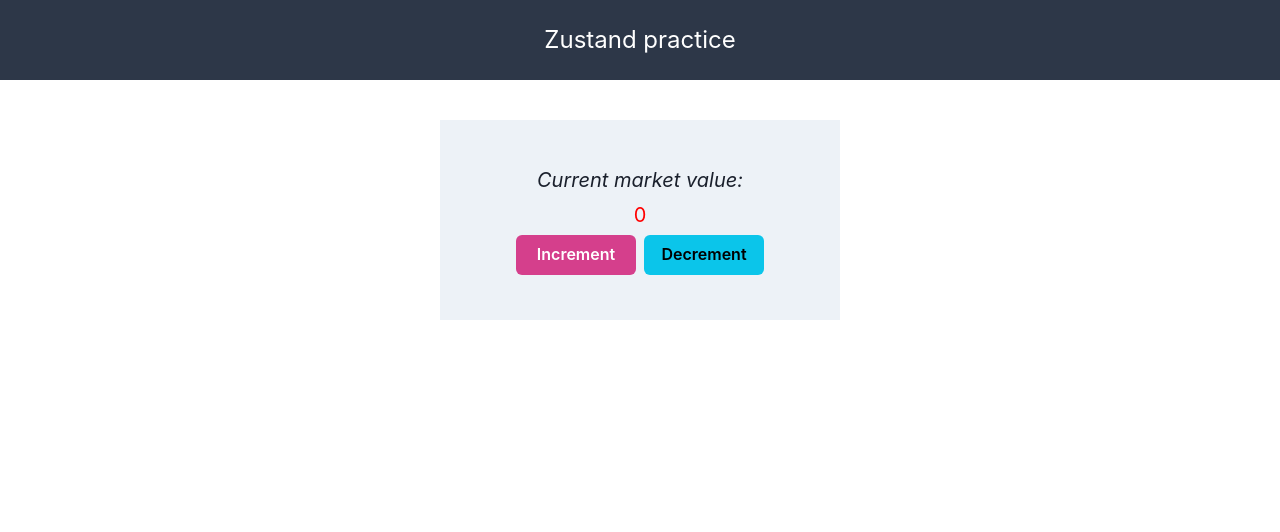
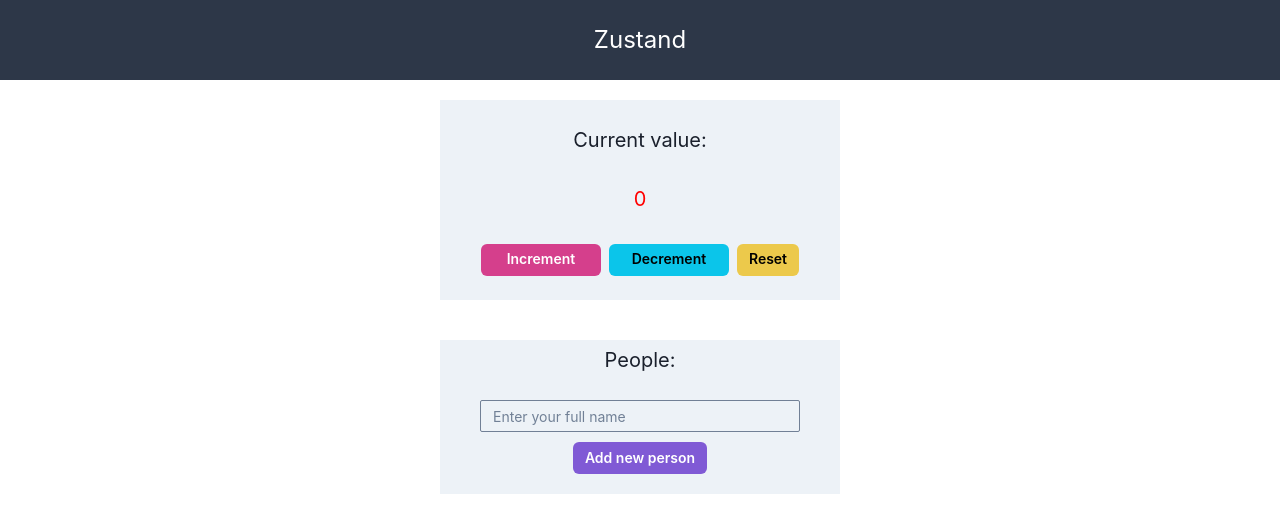
Before and after one commit to miloss98/zustand-chakra, a React (Create React App) app: page / in a window 1280 px wide. Shown: the top 532 px of the page. Built offline with nearby package versions, Linux system fonts and the light colour scheme.

Commit message:
people store added & new folder structure

```diff
--- a/src/App.js
+++ b/src/App.js
@@ -1,11 +1,9 @@
 import "./reset.css";
-import { Box, Center, Flex, HStack, Text, Button } from "@chakra-ui/react";
-import { useMarketStore } from "./store";
+import { Box, Center, Text } from "@chakra-ui/react";
+//import { useState } from "react";
+import { Market, People } from "./components/index";
 
 function App() {
-  const value = useMarketStore((state) => state.value);
-  const increment = useMarketStore((state) => state.incrementValue);
-  const decrement = useMarketStore((state) => state.decrementValue);
   return (
     <Box
       w="100%"
@@ -15,47 +13,16 @@
       justifyContent="flex-start"
       alignItems="center"
     >
+      {/* Nav */}
       <Center h="80px" w="100%" bgColor="gray.700">
         <Text color="white" fontSize="2xl">
-          Zustand practice
+          Zustand
         </Text>
       </Center>
-      <Flex
-        bgColor="gray.100"
-        direction="column"
-        justify="center"
-        align="center"
-        h="200px"
-        w="400px"
-        my="40px"
-      >
-        <Text fontSize="xl" color="gray.800" as="i">
-          Current market value:
-        </Text>
-        <Text py="5px" fontSize="xl" color="red">
-          {value}
-        </Text>
-        <HStack>
-          <Button
-            size="md"
-            colorScheme="pink"
-            variant="solid"
-            w="120px"
-            onClick={increment}
-          >
-            Increment
-          </Button>
-          <Button
-            size="md"
-            w="120px"
-            colorScheme="cyan"
-            variant="solid"
-            onClick={decrement}
-          >
-            Decrement
-          </Button>
-        </HStack>
-      </Flex>
+      {/* Market  */}
+      <Market />
+      {/* People */}
+      <People />
     </Box>
   );
 }
--- /dev/null
+++ b/src/components/Market.jsx
@@ -0,0 +1,51 @@
+import { Flex, HStack, Button, Text } from "@chakra-ui/react";
+import { useMarketStore } from "../marketStore";
+const Market = () => {
+  const value = useMarketStore((state) => state.value);
+  const increment = useMarketStore((state) => state.incrementValue);
+  const decrement = useMarketStore((state) => state.decrementValue);
+  const reset = useMarketStore((state) => state.reset);
+  return (
+    <Flex
+      bgColor="gray.100"
+      direction="column"
+      justify="space-evenly"
+      align="center"
+      h="200px"
+      w="400px"
+      my="20px"
+    >
+      <Text fontSize="xl" color="gray.800">
+        Current value:
+      </Text>
+      <Text py="5px" fontSize="xl" color="red">
+        {value}
+      </Text>
+      <HStack>
+        <Button
+          size="sm"
+          colorScheme="pink"
+          variant="solid"
+          w="120px"
+          onClick={increment}
+        >
+          Increment
+        </Button>
+        <Button
+          size="sm"
+          w="120px"
+          colorScheme="cyan"
+          variant="solid"
+          onClick={decrement}
+        >
+          Decrement
+        </Button>
+        <Button size="sm" colorScheme="yellow" onClick={reset}>
+          Reset
+        </Button>
+      </HStack>
+    </Flex>
+  );
+};
+
+export default Market;
--- /dev/null
+++ b/src/components/People.jsx
@@ -0,0 +1,91 @@
+import { Box, Flex, Text, HStack, Button, Input } from "@chakra-ui/react";
+import { useState } from "react";
+import { usePeopleStore } from "../peopleStore";
+
+const People = () => {
+  const [inputValue, setInputValue] = useState("");
+
+  const handleChange = (e) => {
+    setInputValue(e.target.value);
+  };
+  const clear = () => {
+    setInputValue("");
+  };
+  const handleAddNewPerson = () => {
+    if (inputValue.length >= 5) addNewPerson({ name: inputValue });
+    clear();
+  };
+  //   const handleRemovePerson = (id) => {
+  //     console.log(id);
+  //     removePerson({ id: id });
+  //   };
+
+  const people = usePeopleStore((state) => state.people);
+  const addNewPerson = usePeopleStore((state) => state.addNewPerson);
+  const removePerson = usePeopleStore((state) => state.removePerson);
+
+  return (
+    <Flex
+      bgColor="gray.100"
+      direction="column"
+      justify="flex-start"
+      align="center"
+      w="400px"
+      my="20px"
+    >
+      <Text py="5px" fontSize="xl">
+        People:
+      </Text>
+      {people.map((person) => {
+        const { id, name } = person;
+        return (
+          <HStack
+            key={id}
+            justify="center"
+            w="80%"
+            bgColor="gray.400"
+            mb="10px"
+            h="30px"
+            rounded="sm"
+          >
+            <Text>{name}</Text>
+            <Button
+              bgColor="red"
+              color="white"
+              onClick={(e) => removePerson(id)}
+            >
+              X
+            </Button>
+          </HStack>
+        );
+      })}
+      <Box
+        my="20px"
+        w="100%"
+        direction="column"
+        justifyContent="center"
+        align="center"
+      >
+        <Input
+          mb="10px"
+          size="sm"
+          w="80%"
+          borderColor="gray.500"
+          rounded="sm"
+          _hover={{
+            borderColor: "gray.400",
+          }}
+          focusBorderColor="blue.200"
+          value={inputValue}
+          onChange={handleChange}
+          placeholder="Enter your full name"
+        />
+        <Button size="sm" colorScheme="purple" onClick={handleAddNewPerson}>
+          Add new person
+        </Button>
+      </Box>
+    </Flex>
+  );
+};
+
+export default People;
--- /dev/null
+++ b/src/components/index.js
@@ -0,0 +1,4 @@
+import Market from "./Market";
+import People from "./People";
+
+export { Market, People };
--- a/src/store.js
+++ b/src/marketStore.js
@@ -4,4 +4,5 @@
   value: 0,
   incrementValue: () => set((state) => ({ value: state.value + 1 })),
   decrementValue: () => set((state) => ({ value: state.value - 1 })),
+  reset: () => set((state) => ({ value: (state.value = 0) })),
 }));
--- /dev/null
+++ b/src/peopleStore.js
@@ -0,0 +1,22 @@
+import create from "zustand";
+
+const initialPeopleState = [];
+
+export const usePeopleStore = create((set) => ({
+  people: initialPeopleState,
+  addNewPerson: (person) =>
+    set((state) => ({
+      people: [
+        {
+          id: Math.round(Math.random() * 100),
+          name: person.name,
+          surname: person.surname,
+        },
+        ...state.people,
+      ],
+    })),
+  removePerson: (id) =>
+    set((state) => ({
+      people: state.people.filter((person) => person.id !== id),
+    })),
+}));
```
